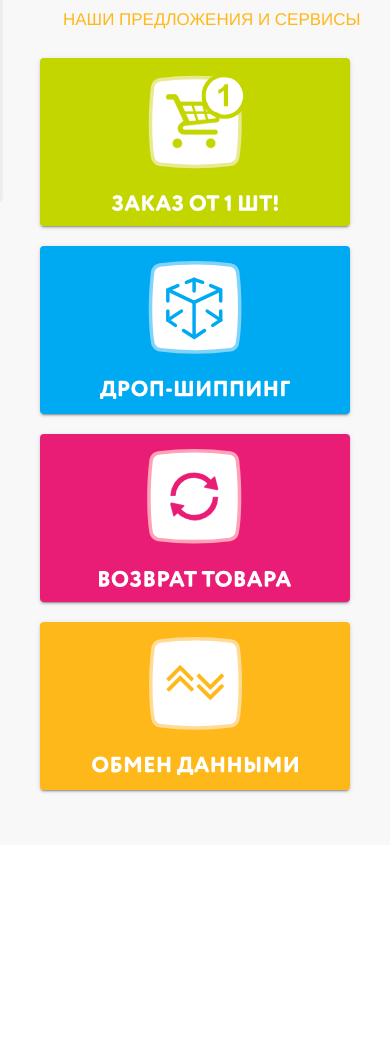
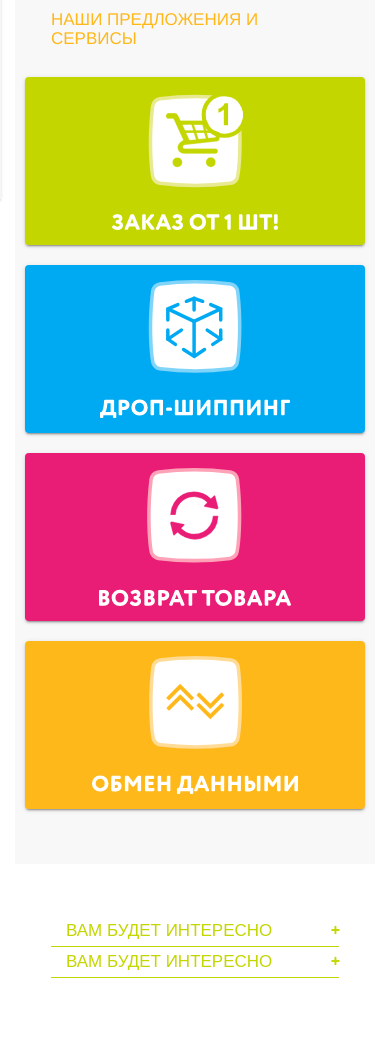
Before and after one commit to chslava/afk, a website: page public_html/index.html in a window 390 px wide. Shown: the part 790-1828 px from the top of the page. Before the commit the page ends 1635 px from the top, so only its background shows below. Drawn offline with nearby package versions, Linux system fonts and the light colour scheme; files whose address does not match are found by name; a web font is replaced by a local one.

Commit message:
HP accordeon

```diff
--- a/public_html/index.html
+++ b/public_html/index.html
@@ -6,7 +6,6 @@
     <title></title>
     <link rel="stylesheet" type="text/css" href="styles/css/style.css">
     <link rel="stylesheet" type="text/css" href="styles/css/materialize.css">
-    <!--<link rel="stylesheet" href="https://cdnjs.cloudflare.com/ajax/libs/materialize/0.97.8/css/materialize.min.css">-->
 
 </head>
 <body>
@@ -101,10 +100,7 @@
                         </div>
                         <div class="menu-right">
                             <div class="row">
-                                <div class="col xs12">
-                                    <div class="title">Производители</div>
-                                    <!--<i class="icon-cancel hide-on-small-and-down" onclick="jQuery('.dropdown-button').dropdown('close');"></i>-->
-                                </div>
+                                <div class="col xs12"><div class="title">Производители</div></div>
                                 <div class="col xs6">
                                     <ul class="level-1">
                                         <li><a href="#!">Лабиринты</a></li>
@@ -177,6 +173,7 @@
         </div>
     </div>
 </nav>
+<!-- CONTENT -->
 <div class="content">
     <div class="banner-main">
         <div class="carousel carousel-slider">
@@ -193,8 +190,6 @@
         </div>
     </div>
     <div class="container">
-        <div class="row">
-            <div class="col xs12">
         <article>
             <div class="wrapper">
                 <h1 class="color-3">Приглашение к сотрудничеству</h1>
@@ -205,15 +200,11 @@
                 </div>
             </div>
         </article>
+        <div class="offers">
+            <article>
+                <div class="wrapper">
+                    <h1 class="color-2">Наши предложения и сервисы</h1>
                 </div>
-        </div>
-    </div>
-    <div class="offers container-fluid">
-        <div class="container">
-            <article>
-                <diw class="wrapper">
-                    <h1 class="color-2">Наши предложения и сервисы</h1>
-                </diw>
                 <div class="container-flex">
                     <div class="sticker bg-color-3 z-depth-1"><img src="media/buy1.svg" alt=""></div>
                     <div class="sticker bg-color-4 z-depth-1"><img src="media/DropShipping.svg" alt=""></div>
@@ -222,6 +213,20 @@
                 </div>
             </article>
         </div>
+        <article>
+            <div class="wrapper">
+                <ul class="afk-accordion collapsible" data-collapsible="accordion">
+                    <li>
+                        <div class="collapsible-header">Вам будет интересно</div>
+                        <div class="collapsible-body"><p>Lorem ipsum dolor sit amet.</p></div>
+                    </li>
+                    <li>
+                        <div class="collapsible-header">Вам будет интересно</div>
+                        <div class="collapsible-body"><p>Lorem ipsum dolor sit amet.</p></div>
+                    </li>
+                </ul>
+            </div>
+        </article>
     </div>
 </div>
 
--- a/sass/_main.scss
+++ b/sass/_main.scss
@@ -427,9 +427,11 @@ article {
         font-size: 1rem;
         &.icon-fire-2{font-size: 1.133rem;}
         &.icon-truck-1{font-size: 1.067rem;}
+        &.icon-thumbs-up-alt:before {transform: translateY(-2px);}
         @media only screen and (max-width: 601px) {
           font-size: 1.133rem;
           &.icon-truck-1{font-size: 1.133rem;}
+          &.icon-thumbs-up-alt:before {transform: translateY(0px);}
         }
       }
       > span{
@@ -538,3 +540,44 @@ article {
     }
   }
 }
+.afk-accordion {
+  &.collapsible {
+    border-radius: 0;
+    background: none;
+    border: none;
+    box-shadow: none;
+  }
+  .collapsible-header{
+    position: relative;
+    font-size: 1.1333rem;
+    color: color("afk", "light-green");
+    padding-right: 0;
+    text-transform: uppercase;
+    min-height: unset;
+    line-height: 2rem;
+    border-bottom: 1px solid color("afk", "light-green");
+    &:after{
+      content: '\e932';
+      font-family: myfontello;
+      position: absolute;
+      right: 0;
+      top: 0;
+      bottom: 0;
+      font-size: 0.9rem;
+      font-weight: bold;
+    }
+  }
+  li{
+    &.active {
+      .collapsible-header {
+        &:after{content: '\e931'}
+      }
+      .collapsible-body {
+        border-bottom: 1px solid color("afk", "light-green");
+      }
+    }
+  }
+  .collapsible-body {
+    border: none;
+  }
+}
```
Also changed, not shown: public_html/styles/css/style.css. Lines whose indentation alone changed are shown as unchanged.
